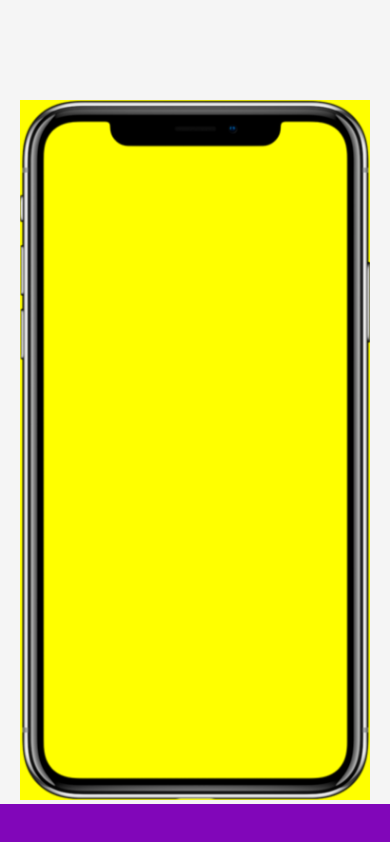
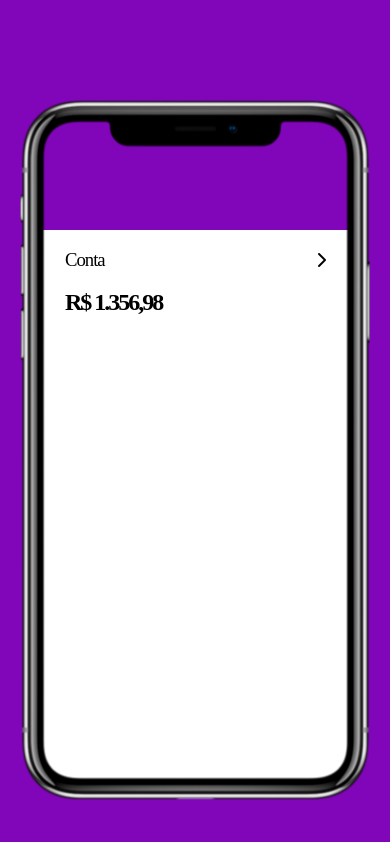
Before and after one commit to DAST-87/Layout_App_Nubank, a plain HTML site: page index.html in a window 390 px wide. Drawn offline with Linux system fonts and the light colour scheme.

Commit message:
Criação display Smartphone

```diff
--- a/css/style.css
+++ b/css/style.css
@@ -5,7 +5,7 @@ body{
 }
 
 .cel{
-    background-color: whitesmoke;
+    background-color: rgb(129, 6, 185);
     display: flex;
     justify-content: center;
     padding-top: 100px;
@@ -16,8 +16,41 @@ body{
 .cel figure img{
     height: 700px;
     width: auto;
-    background-color: yellow;
+    position: relative;
+    z-index: 2;
 }
 figure{
     margin: 0px;
 }
+.fundo_branco{
+    background-color: white;
+    width: 320px;
+    height: 550px;
+    top: 230px;
+    position: absolute;
+    z-index: 1;
+    border-radius: 0 0 30px 30px;
+
+}
+
+.fundo_branco_conta{
+    padding: 0 30px 0 30px;
+    display: flex;
+    justify-content: space-between;
+    align-items: center;
+    font-family: Gotham;
+    letter-spacing: -1px;
+    background-color: ;
+}
+.fundo_branco_conta h3{
+    font-weight: 500;
+}
+
+.fundo_branco_valor{
+    margin-top: -20px;
+    padding: 0 30px 0 30px;
+    font-family: Gotham;
+    letter-spacing: -2px;
+    font-weight: 700;
+    background-color: ;
+}
--- a/index.html
+++ b/index.html
@@ -1,6 +1,8 @@
 <!DOCTYPE html>
 <html lang="pt-BR">
 <head>
+  <meta charset="UTF-8">
+  <script src="https://kit.fontawesome.com/89bc0c9836.js" crossorigin="anonymous"></script>
   <meta charset="UTF-8">
   <meta name="viewport" content="width=device-width, initial-scale=1.0">
   <link rel="icon" type="image/png" sizes="32x32" href="./images/fav_nubk.png">
@@ -13,6 +15,15 @@
         <section>
             <div class="cel">
                 <figure><img src="images/321220986217211.png"> </figure>
+                <div class="fundo_branco">
+                    <div class="fundo_branco_conta">
+                        <h3>Conta</h3>
+                        <i class="fas fa-chevron-right"></i>
+                    </div>
+                    <div class="fundo_branco_valor">
+                        <h1>R$ 1.356,98</h1>
+                    </div>
+                </div>
             </div>
         </section>
 
```
